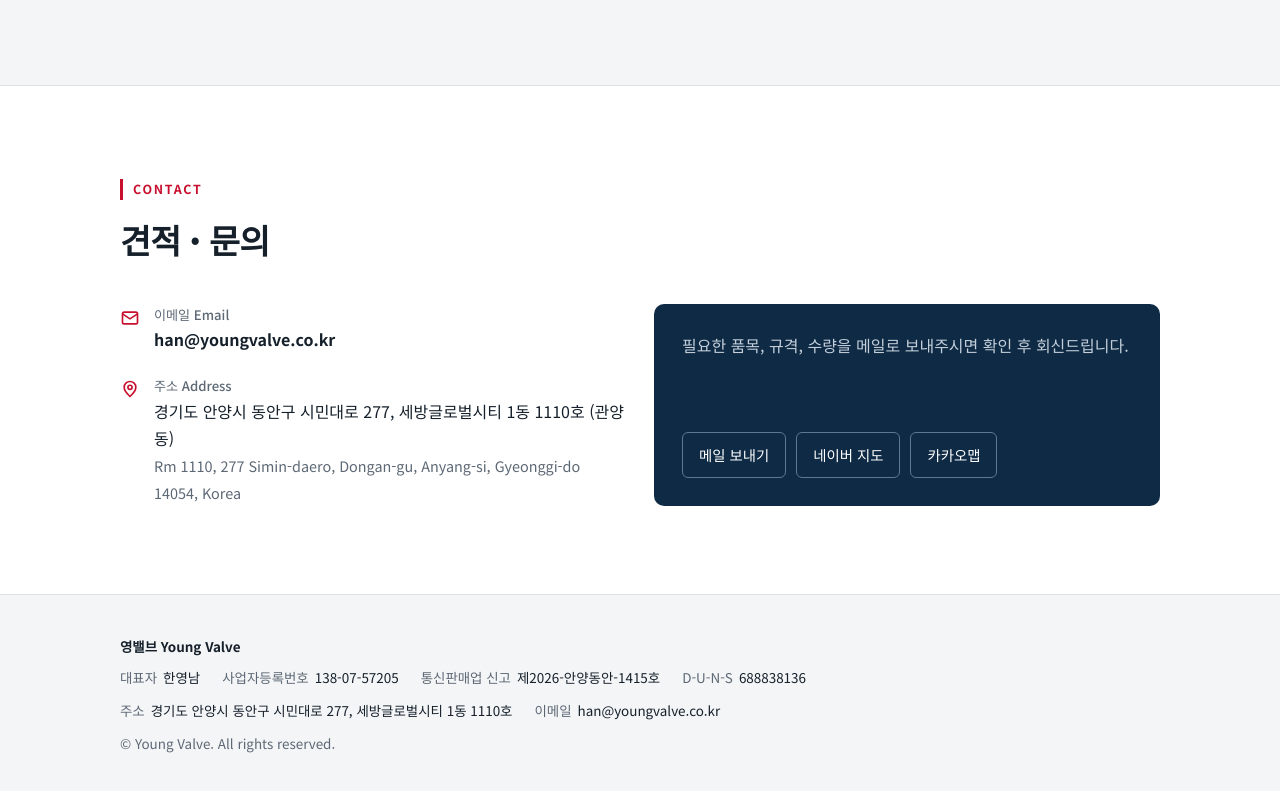
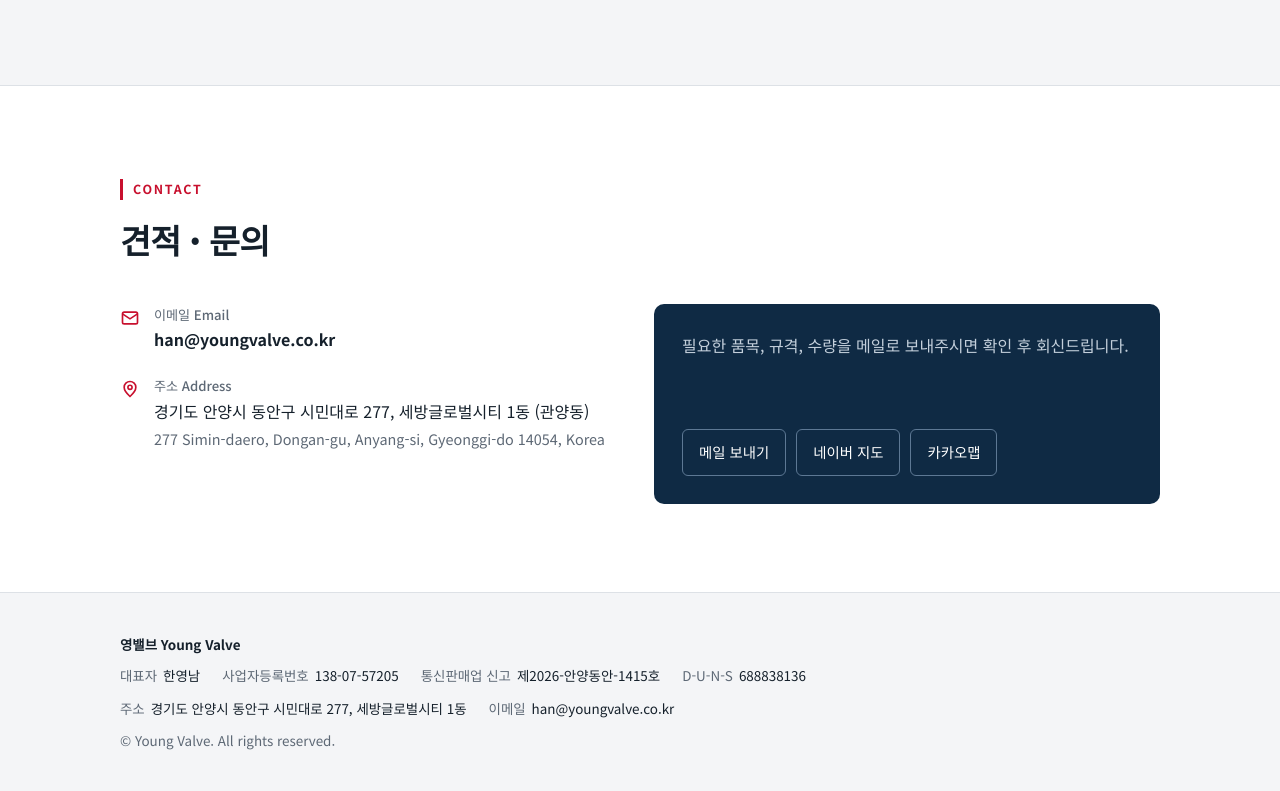
Before and after one commit to SeanHan94/youngvalve-site, a plain HTML site: page index.html in a window 1280 px wide. Shown: the part 1420-2211 px from the top of the page. Drawn offline with Linux system fonts and the light colour scheme.

Commit message:
Remove unit number from address
Co-Authored-By: Claude Opus 5.5 <noreply@anthropic.com>

```diff
--- a/index.html
+++ b/index.html
@@ -181,8 +181,8 @@
           </div>
           <div>
             <svg width="20" height="20" viewBox="0 0 24 24" fill="none" stroke="currentColor" stroke-width="2"><path d="M12 21s-7-6.2-7-11a7 7 0 0114 0c0 4.8-7 11-7 11z"/><circle cx="12" cy="10" r="2.5"/></svg>
-            <span><b>주소 Address</b>경기도 안양시 동안구 시민대로 277, 세방글로벌시티 1동 1110호 (관양동)<br>
-            <span class="sub">Rm 1110, 277 Simin-daero, Dongan-gu, Anyang-si, Gyeonggi-do 14054, Korea</span></span>
+            <span><b>주소 Address</b>경기도 안양시 동안구 시민대로 277, 세방글로벌시티 1동 (관양동)<br>
+            <span class="sub">277 Simin-daero, Dongan-gu, Anyang-si, Gyeonggi-do 14054, Korea</span></span>
           </div>
         </div>
         <div class="cta">
@@ -208,7 +208,7 @@
       <div><dt>D-U-N-S</dt><dd>688838136</dd></div>
     </dl>
     <dl>
-      <div><dt>주소</dt><dd>경기도 안양시 동안구 시민대로 277, 세방글로벌시티 1동 1110호</dd></div>
+      <div><dt>주소</dt><dd>경기도 안양시 동안구 시민대로 277, 세방글로벌시티 1동</dd></div>
       <div><dt>이메일</dt><dd>han@youngvalve.co.kr</dd></div>
     </dl>
     © Young Valve. All rights reserved.
```
